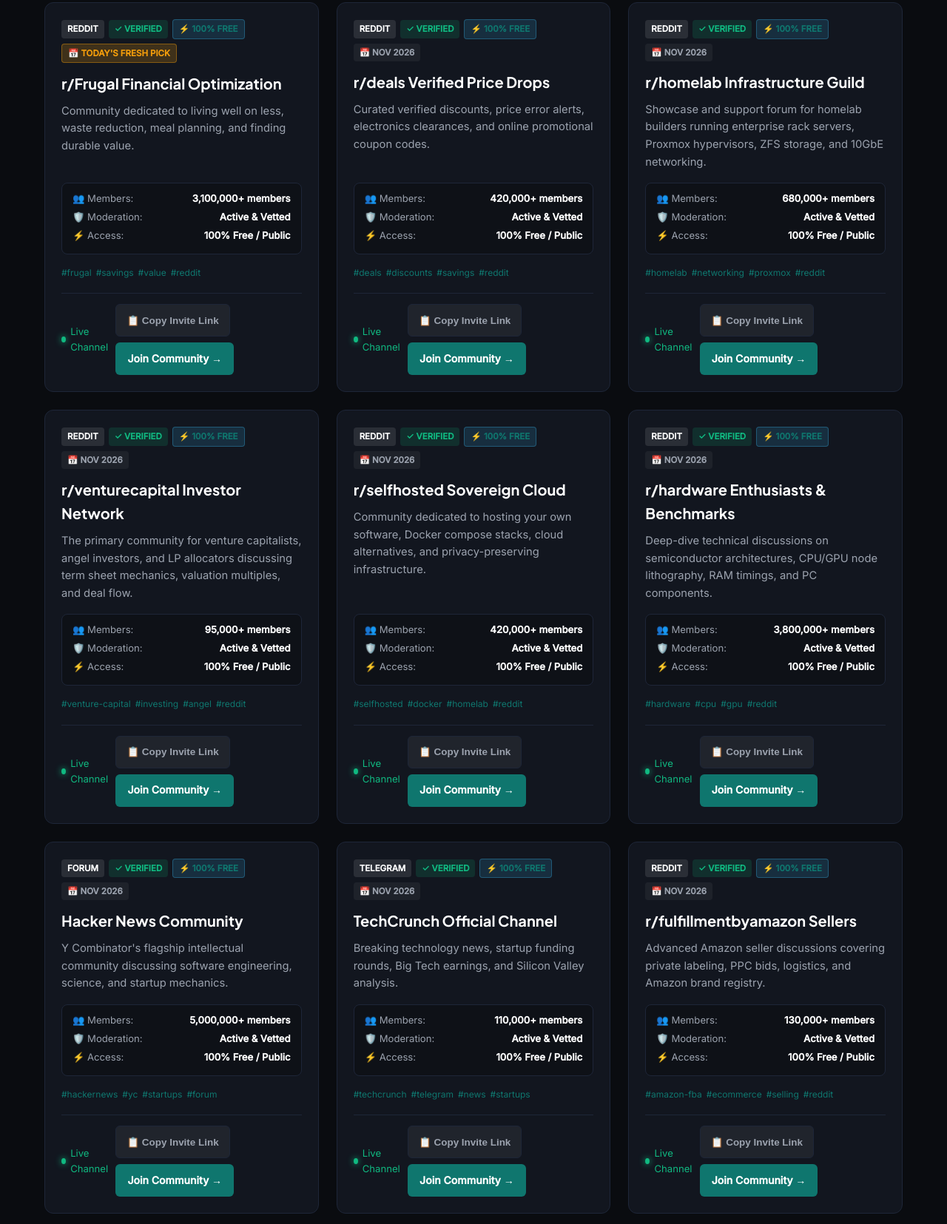
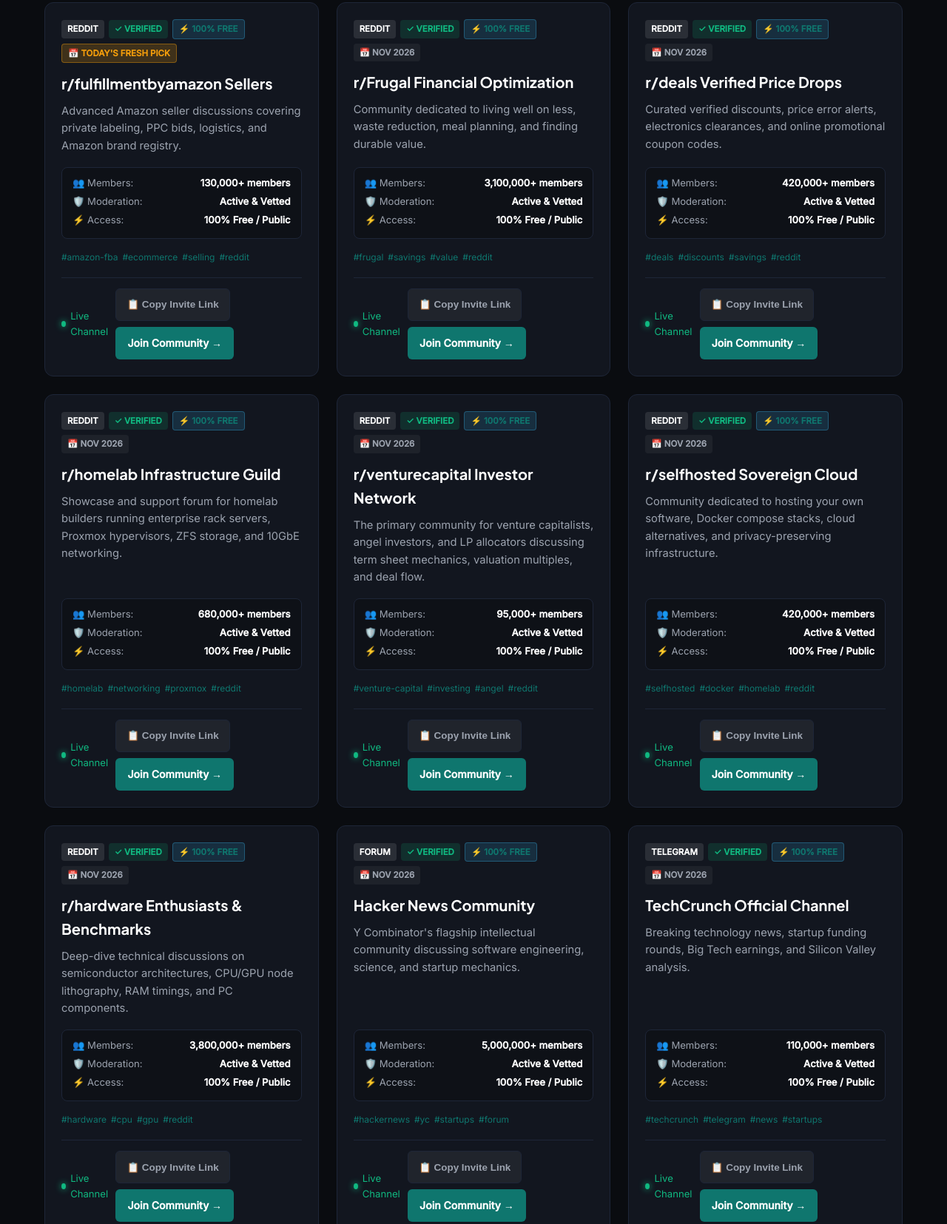
Before and after one commit to jibranpcccc/venture-capital-angel-syndicate-hub, a plain HTML site: page index.html in a window 1280 px wide. Shown: the part 1232-2887 px from the top of the page at 74% size. Drawn offline with Linux system fonts and the light colour scheme.

Commit message:
feat(replenishment): fresh community links added - 2026-11-20 [skip ci]

```diff
--- a/index.html
+++ b/index.html
@@ -148,65 +148,65 @@
           {
             "@type": "ListItem",
             "position": 1,
+            "name": "r/fulfillmentbyamazon Sellers",
+            "description": "Advanced Amazon seller discussions covering private labeling, PPC bids, logistics, and Amazon brand registry.",
+            "url": "https://www.reddit.com/r/fulfillmentbyamazon/"
+          },
+          {
+            "@type": "ListItem",
+            "position": 2,
             "name": "r/Frugal Financial Optimization",
             "description": "Community dedicated to living well on less, waste reduction, meal planning, and finding durable value.",
             "url": "https://www.reddit.com/r/Frugal/"
           },
           {
             "@type": "ListItem",
-            "position": 2,
+            "position": 3,
             "name": "r/deals Verified Price Drops",
             "description": "Curated verified discounts, price error alerts, electronics clearances, and online promotional coupon codes.",
             "url": "https://www.reddit.com/r/deals/"
           },
           {
             "@type": "ListItem",
-            "position": 3,
+            "position": 4,
             "name": "r/homelab Infrastructure Guild",
             "description": "Showcase and support forum for homelab builders running enterprise rack servers, Proxmox hypervisors, ZFS storage, and 10GbE networking.",
             "url": "https://www.reddit.com/r/homelab/"
           },
           {
             "@type": "ListItem",
-            "position": 4,
+            "position": 5,
             "name": "r/venturecapital Investor Network",
             "description": "The primary community for venture capitalists, angel investors, and LP allocators discussing term sheet mechanics, valuation multiples, and deal flow.",
             "url": "https://www.reddit.com/r/venturecapital/"
           },
           {
             "@type": "ListItem",
-            "position": 5,
+            "position": 6,
             "name": "r/selfhosted Sovereign Cloud",
             "description": "Community dedicated to hosting your own software, Docker compose stacks, cloud alternatives, and privacy-preserving infrastructure.",
             "url": "https://www.reddit.com/r/selfhosted/"
           },
           {
             "@type": "ListItem",
-            "position": 6,
+            "position": 7,
             "name": "r/hardware Enthusiasts & Benchmarks",
             "description": "Deep-dive technical discussions on semiconductor architectures, CPU/GPU node lithography, RAM timings, and PC components.",
             "url": "https://www.reddit.com/r/hardware/"
           },
           {
             "@type": "ListItem",
-            "position": 7,
+            "position": 8,
             "name": "Hacker News Community",
             "description": "Y Combinator's flagship intellectual community discussing software engineering, science, and startup mechanics.",
             "url": "https://news.ycombinator.com"
           },
           {
             "@type": "ListItem",
-            "position": 8,
+            "position": 9,
             "name": "TechCrunch Official Channel",
             "description": "Breaking technology news, startup funding rounds, Big Tech earnings, and Silicon Valley analysis.",
             "url": "https://t.me/techcrunch"
-          },
-          {
-            "@type": "ListItem",
-            "position": 9,
-            "name": "r/fulfillmentbyamazon Sellers",
-            "description": "Advanced Amazon seller discussions covering private labeling, PPC bids, logistics, and Amazon brand registry.",
-            "url": "https://www.reddit.com/r/fulfillmentbyamazon/"
           },
           {
             "@type": "ListItem",
@@ -615,12 +615,36 @@
         </div>
         <div id="vetted-communities" class="grid">
 
-        <div id="community-card-1" class="card" data-platform="reddit" data-category="smart savings">
+        <div id="community-card-1" class="card" data-platform="reddit" data-category="amazon fba">
             <div class="card-header">
                 <span class="badge badge-platform">Reddit</span>
                 <span class="badge badge-verified">✓ Verified</span>
                 <span class="badge badge-free">⚡ 100% Free</span>
                 <span class="badge badge-date" style="background: rgba(245, 158, 11, 0.2); color: #f59e0b; border: 1px solid rgba(245, 158, 11, 0.4); font-weight: 700;">📅 Today's Fresh Pick</span>
+            </div>
+            <h3 class="card-title">r/fulfillmentbyamazon Sellers</h3>
+            <p class="card-desc">Advanced Amazon seller discussions covering private labeling, PPC bids, logistics, and Amazon brand registry.</p>
+            <div class="spec-matrix">
+                <div class="spec-row"><span>👥 Members:</span> <strong>130,000+ members</strong></div>
+                <div class="spec-row"><span>🛡️ Moderation:</span> <strong>Active & Vetted</strong></div>
+                <div class="spec-row"><span>⚡ Access:</span> <strong>100% Free / Public</strong></div>
+            </div>
+            <div class="tags-row"><span class="tag">#amazon-fba</span><span class="tag">#ecommerce</span><span class="tag">#selling</span><span class="tag">#reddit</span></div>
+            <div class="card-footer">
+                <span class="activity-pulse"><span class="pulse-dot"></span> Live Channel</span>
+                <div class="card-actions">
+                    <button class="btn-copy-invite" onclick="copyInviteLink(event, 'https://www.reddit.com/r/fulfillmentbyamazon/')">📋 Copy Invite Link</button>
+                    <a href="https://www.reddit.com/r/fulfillmentbyamazon/" target="_blank" rel="noopener noreferrer" class="btn-join">Join Community →</a>
+                </div>
+            </div>
+        </div>
+
+        <div id="community-card-2" class="card" data-platform="reddit" data-category="smart savings">
+            <div class="card-header">
+                <span class="badge badge-platform">Reddit</span>
+                <span class="badge badge-verified">✓ Verified</span>
+                <span class="badge badge-free">⚡ 100% Free</span>
+                <span class="badge badge-date">📅 Nov 2026</span>
             </div>
             <h3 class="card-title">r/Frugal Financial Optimization</h3>
             <p class="card-desc">Community dedicated to living well on less, waste reduction, meal planning, and finding durable value.</p>
@@ -639,7 +663,7 @@
             </div>
         </div>
 
-        <div id="community-card-2" class="card" data-platform="reddit" data-category="deals & discounts">
+        <div id="community-card-3" class="card" data-platform="reddit" data-category="deals & discounts">
             <div class="card-header">
                 <span class="badge badge-platform">Reddit</span>
                 <span class="badge badge-verified">✓ Verified</span>
@@ -663,7 +687,7 @@
             </div>
         </div>
 
-        <div id="community-card-3" class="card" data-platform="reddit" data-category="homelab & servers">
+        <div id="community-card-4" class="card" data-platform="reddit" data-category="homelab & servers">
             <div class="card-header">
                 <span class="badge badge-platform">Reddit</span>
                 <span class="badge badge-verified">✓ Verified</span>
@@ -687,7 +711,7 @@
             </div>
         </div>
 
-        <div id="community-card-4" class="card" data-platform="reddit" data-category="venture capital">
+        <div id="community-card-5" class="card" data-platform="reddit" data-category="venture capital">
             <div class="card-header">
                 <span class="badge badge-platform">Reddit</span>
                 <span class="badge badge-verified">✓ Verified</span>
@@ -711,7 +735,7 @@
             </div>
         </div>
 
-        <div id="community-card-5" class="card" data-platform="reddit" data-category="self-hosting">
+        <div id="community-card-6" class="card" data-platform="reddit" data-category="self-hosting">
             <div class="card-header">
                 <span class="badge badge-platform">Reddit</span>
                 <span class="badge badge-verified">✓ Verified</span>
@@ -735,7 +759,7 @@
             </div>
         </div>
 
-        <div id="community-card-6" class="card" data-platform="reddit" data-category="computer hardware">
+        <div id="community-card-7" class="card" data-platform="reddit" data-category="computer hardware">
             <div class="card-header">
                 <span class="badge badge-platform">Reddit</span>
                 <span class="badge badge-verified">✓ Verified</span>
@@ -759,7 +783,7 @@
             </div>
         </div>
 
-        <div id="community-card-7" class="card" data-platform="forum" data-category="computer science & startups">
+        <div id="community-card-8" class="card" data-platform="forum" data-category="computer science & startups">
             <div class="card-header">
                 <span class="badge badge-platform">Forum</span>
                 <span class="badge badge-verified">✓ Verified</span>
@@ -783,7 +807,7 @@
             </div>
         </div>
 
-        <div id="community-card-8" class="card" data-platform="telegram" data-category="tech news">
+        <div id="community-card-9" class="card" data-platform="telegram" data-category="tech news">
             <div class="card-header">
                 <span class="badge badge-platform">Telegram</span>
                 <span class="badge badge-verified">✓ Verified</span>
@@ -803,30 +827,6 @@
                 <div class="card-actions">
                     <button class="btn-copy-invite" onclick="copyInviteLink(event, 'https://t.me/techcrunch')">📋 Copy Invite Link</button>
                     <a href="https://t.me/techcrunch" target="_blank" rel="noopener noreferrer" class="btn-join">Join Community →</a>
-                </div>
-            </div>
-        </div>
-
-        <div id="community-card-9" class="card" data-platform="reddit" data-category="amazon fba">
-            <div class="card-header">
-                <span class="badge badge-platform">Reddit</span>
-                <span class="badge badge-verified">✓ Verified</span>
-                <span class="badge badge-free">⚡ 100% Free</span>
-                <span class="badge badge-date">📅 Nov 2026</span>
-            </div>
-            <h3 class="card-title">r/fulfillmentbyamazon Sellers</h3>
-            <p class="card-desc">Advanced Amazon seller discussions covering private labeling, PPC bids, logistics, and Amazon brand registry.</p>
-            <div class="spec-matrix">
-                <div class="spec-row"><span>👥 Members:</span> <strong>130,000+ members</strong></div>
-                <div class="spec-row"><span>🛡️ Moderation:</span> <strong>Active & Vetted</strong></div>
-                <div class="spec-row"><span>⚡ Access:</span> <strong>100% Free / Public</strong></div>
-            </div>
-            <div class="tags-row"><span class="tag">#amazon-fba</span><span class="tag">#ecommerce</span><span class="tag">#selling</span><span class="tag">#reddit</span></div>
-            <div class="card-footer">
-                <span class="activity-pulse"><span class="pulse-dot"></span> Live Channel</span>
-                <div class="card-actions">
-                    <button class="btn-copy-invite" onclick="copyInviteLink(event, 'https://www.reddit.com/r/fulfillmentbyamazon/')">📋 Copy Invite Link</button>
-                    <a href="https://www.reddit.com/r/fulfillmentbyamazon/" target="_blank" rel="noopener noreferrer" class="btn-join">Join Community →</a>
                 </div>
             </div>
         </div>
```
Also changed, not shown: data/groups.json (+20 -19 lines), feed.xml (+9 -9 lines).
